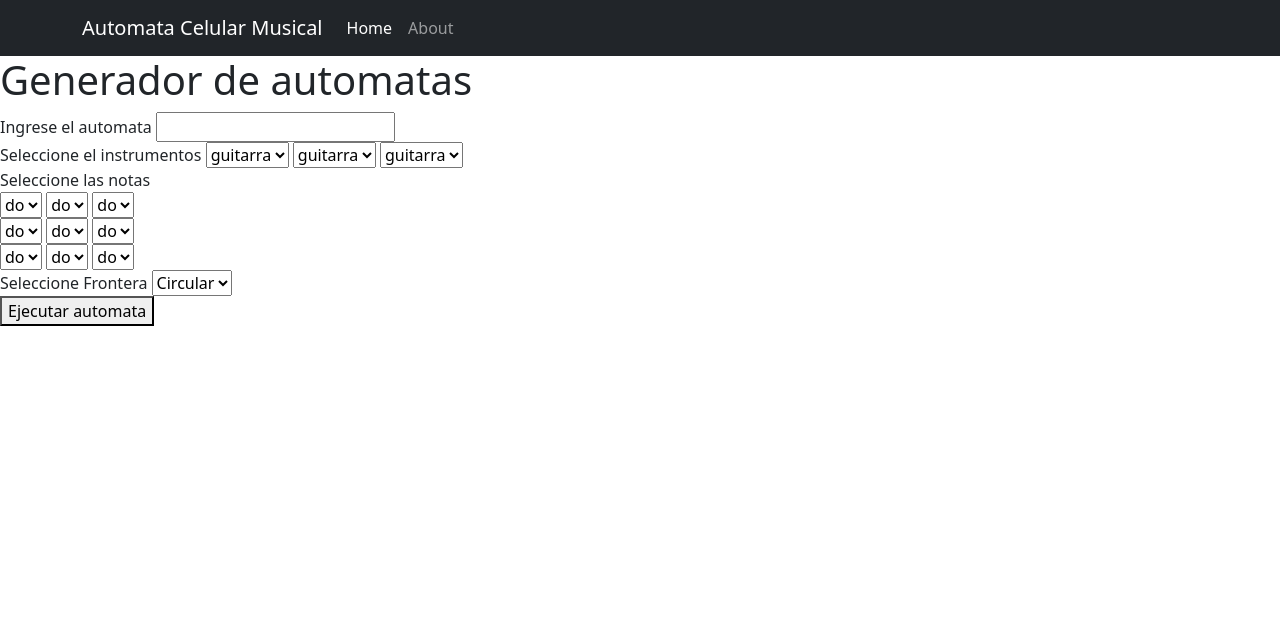
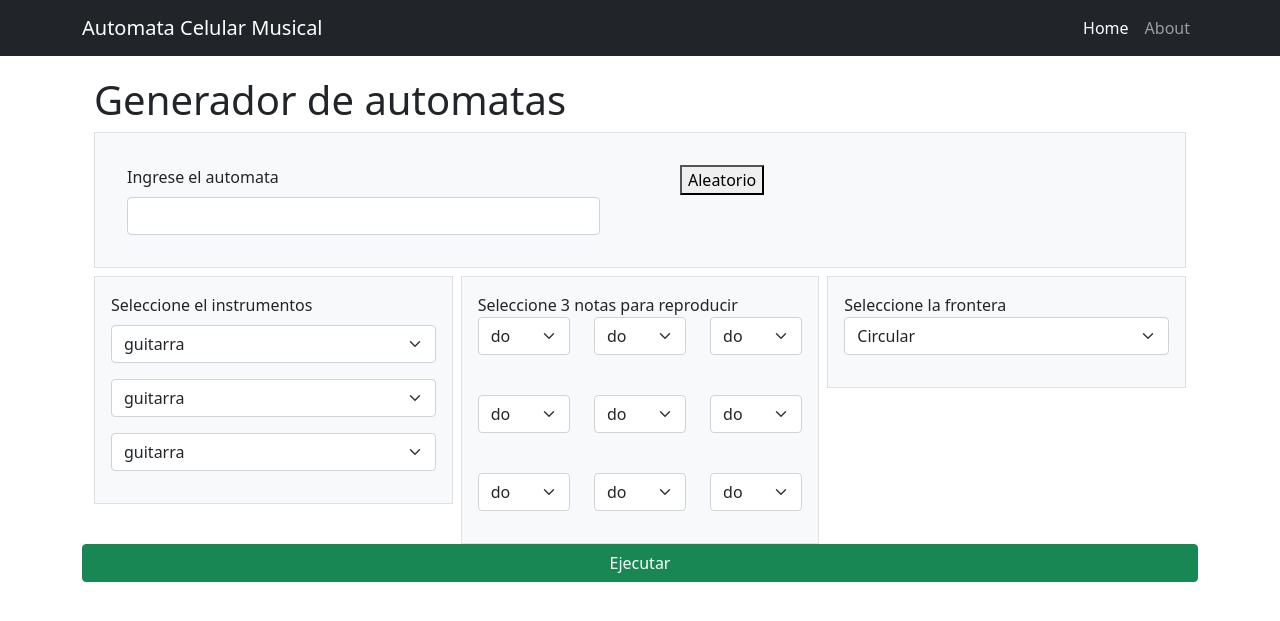
Before and after one commit to juanF18/Proyecto-Automatas, a Django app: page / in a window 1280 px wide. Shown: the top 621 px of the page. Run offline with Django 3.2, Linux system fonts and the light colour scheme.

Commit message:
creacion de todos los formularios de donde se van a extraer la informacion para generar el automara celular

```diff
--- a/automata_celular/urls.py
+++ b/automata_celular/urls.py
@@ -19,6 +19,7 @@ from interface import views
 
 urlpatterns = [
     #path('admin/', admin.site.urls),
-    path('about', views.about),
-    path('', views.home)
+    path('about', views.about, name='about'),
+    path('', views.home, name='home'),
+    path('home', views.home )
 ]
--- /dev/null
+++ b/interface/static/home.css
@@ -0,0 +1,3 @@
+#primario{
+    margin-top: 20px;
+}
--- a/interface/templates/about.html
+++ b/interface/templates/about.html
@@ -1,4 +1,4 @@
-{{% extends 'layout.html' %}} {% block content %}
+{% extends 'layout.html' %} {% block content %}
 
 <h1>soy about</h1>
 {% endblock content %}
--- a/interface/templates/home.html
+++ b/interface/templates/home.html
@@ -1,109 +1,155 @@
 {% extends 'layout.html' %} {% block content %}
-  <form>
-    <div>
+
+<div class="container mt-10" id="primario">
   <h1>Generador de automatas</h1>
-
-      <label for="automata">Ingrese el automata</label>
-      <input type="text" />
+  <div class="row g-2">
+    <div class="col-12">
+      <div class="p-3 border bg-light">
+        <div class="row gx-5">
+          <div class="col">
+            <div class="p-3 bg-light">
+              <label for="automata" class="form-label"
+                >Ingrese el automata</label
+              >
+              <input type="text" class="form-control" />
             </div>
-    <div>
-      <label for="instrumento">Seleccione el instrumentos</label>
-      <select name="instrumento1" id="isntrumento1">
+          </div>
+          <div class="col">
+            <div class="p-3 bg-light">
+              <button>Aleatorio</button>
+            </div>
+          </div>
+        </div>
+      </div>
+    </div>
+    <div class="col-4">
+      <div class="p-3 border bg-light">
+        <label for="instrumento" class="form-label"
+          >Seleccione el instrumentos</label
+        >
+        <select name="instrumento1" id="isntrumento1" class="form-select mb-3">
           <option value="1">guitarra</option>
           <option value="2">bateria</option>
           <option value="3">bajo</option>
           <option value="4">saxofon</option>
         </select>
-      <select name="instrumento2" id="isntrumento2">
+        <select name="instrumento2" id="isntrumento2" class="form-select mb-3">
           <option value="1">guitarra</option>
           <option value="2">bateria</option>
           <option value="3">bajo</option>
           <option value="4">saxofon</option>
         </select>
-      <select name="instrumento3" id="isntrumento3">
+        <select name="instrumento3" id="isntrumento3" class="form-select mb-3">
           <option value="1">guitarra</option>
           <option value="2">bateria</option>
           <option value="3">bajo</option>
           <option value="4">saxofon</option>
         </select>
       </div>
-  </form>
     </div>
-<div>
-  <form>
-    <label for="notas">Seleccione las notas</label>
-
-    <div>
-      <select name="nota1" id="nota1">
-        <option value="1">do</option>
-        <option value="2">re</option>
-        <option value="3">mi</option>
-        <option value="4">fa</option>
-      </select>
-      <select name="nota2" id="nota2">
-        <option value="1">do</option>
-        <option value="2">re</option>
-        <option value="3">mi</option>
-        <option value="4">fa</option>
-      </select>
-      <select name="nota3" id="nota4">
+    <div class="col-4">
+      <div class="p-3 border bg-light">
+        <label for="notas" class="label-control">
+          Seleccione 3 notas para reproducir
+        </label>
+        <div class="row">
+          <div class="col">
+            <select name="nota1" id="nota1" class="form-select mb-3">
               <option value="1">do</option>
               <option value="2">re</option>
               <option value="3">mi</option>
               <option value="4">fa</option>
             </select>
           </div>
-
-    <div>
-      <select name="nota4" id="nota4">
-        <option value="1">do</option>
-        <option value="2">re</option>
-        <option value="3">mi</option>
-        <option value="4">fa</option>
-      </select>
-      <select name="nota5" id="nota5">
-        <option value="1">do</option>
-        <option value="2">re</option>
-        <option value="3">mi</option>
-        <option value="4">fa</option>
-      </select>
-      <select name="nota6" id="nota6">
+          <div class="col">
+            <select name="nota2" id="nota2" class="form-select mb-3">
               <option value="1">do</option>
               <option value="2">re</option>
               <option value="3">mi</option>
               <option value="4">fa</option>
             </select>
           </div>
-
-    <div>
-      <select name="nota7" id="nota7">
-        <option value="1">do</option>
-        <option value="2">re</option>
-        <option value="3">mi</option>
-        <option value="4">fa</option>
-      </select>
-      <select name="nota8" id="nota8">
-        <option value="1">do</option>
-        <option value="2">re</option>
-        <option value="3">mi</option>
-        <option value="4">fa</option>
-      </select>
-      <select name="nota9" id="nota9">
+          <div class="col">
+            <select name="nota3" id="nota3" class="form-select mb-3">
               <option value="1">do</option>
               <option value="2">re</option>
               <option value="3">mi</option>
               <option value="4">fa</option>
             </select>
           </div>
-    <div>
-      <label for="frontera">Seleccione Frontera</label>
-      <select name="frontera" id="frontera">
+        </div>
+        <br />
+        <div class="row">
+          <div class="col">
+            <select name="nota4" id="nota4" class="form-select mb-3">
+              <option value="1">do</option>
+              <option value="2">re</option>
+              <option value="3">mi</option>
+              <option value="4">fa</option>
+            </select>
+          </div>
+          <div class="col">
+            <select name="nota5" id="nota5" class="form-select mb-3">
+              <option value="1">do</option>
+              <option value="2">re</option>
+              <option value="3">mi</option>
+              <option value="4">fa</option>
+            </select>
+          </div>
+          <div class="col">
+            <select name="nota6" id="nota6" class="form-select mb-3">
+              <option value="1">do</option>
+              <option value="2">re</option>
+              <option value="3">mi</option>
+              <option value="4">fa</option>
+            </select>
+          </div>
+        </div>
+        <br />
+        <div class="row">
+          <div class="col">
+            <select name="nota7" id="nota7" class="form-select mb-3">
+              <option value="1">do</option>
+              <option value="2">re</option>
+              <option value="3">mi</option>
+              <option value="4">fa</option>
+            </select>
+          </div>
+          <div class="col">
+            <select name="nota8" id="nota8" class="form-select mb-3">
+              <option value="1">do</option>
+              <option value="2">re</option>
+              <option value="3">mi</option>
+              <option value="4">fa</option>
+            </select>
+          </div>
+          <div class="col">
+            <select name="nota9" id="nota9" class="form-select mb-3">
+              <option value="1">do</option>
+              <option value="2">re</option>
+              <option value="3">mi</option>
+              <option value="4">fa</option>
+            </select>
+          </div>
+        </div>
+      </div>
+    </div>
+    <div class="col-4">
+      <div class="p-3 border bg-light">
+        <label for="frontera" class="label-control">
+          Seleccione la frontera
+        </label>
+        <br />
+        <select name="frontera" id="frontera" class="form-select mb-3">
           <option value="1">Circular</option>
           <option value="2">Espejo</option>
           <option value="3">Manual</option>
         </select>
       </div>
-  </form>
-  <button>Ejecutar automata</button>
-
+    </div>
+  </div>
+</div>
+<div class="d-grid gap-2">
+  <button class="btn btn-success" type="button">Ejecutar</button>
+</div>
 {% endblock %}
--- a/interface/templates/layout.html
+++ b/interface/templates/layout.html
@@ -1,3 +1,4 @@
+{% load static %}
 <!DOCTYPE html>
 <html lang="en">
   <head>
@@ -10,9 +11,11 @@
       integrity="sha384-1BmE4kWBq78iYhFldvKuhfTAU6auU8tT94WrHftjDbrCEXSU1oBoqyl2QvZ6jIW3"
       crossorigin="anonymous"
     />
+    <link rel="stylesheet" href="{% static 'home.css' %}" />
     <title>Projecto de automatas</title>
   </head>
   <body>
-    {% include 'partials/_navbar.html' %} {% block content %} {% endblock %}
+    {% include 'partials/_navbar.html' %}
+    <div class="container">{% block content %} {% endblock %}</div>
   </body>
 </html>
--- a/interface/templates/partials/_navbar.html
+++ b/interface/templates/partials/_navbar.html
@@ -1,6 +1,6 @@
 <nav class="navbar navbar-expand-lg navbar-dark bg-dark">
   <div class="container">
-    <a class="navbar-brand" href="#">Automata Celular Musical</a>
+    <a class="navbar-brand" href="{% url 'home' %}">Automata Celular Musical</a>
     <button
       class="navbar-toggler"
       type="button"
@@ -13,12 +13,16 @@
       <span class="navbar-toggler-icon"></span>
     </button>
     <div class="collapse navbar-collapse" id="navbarNav">
-      <ul class="navbar-nav">
+      <ul class="navbar-nav ms-auto">
         <li class="nav-item">
-          <a class="nav-link active" aria-current="page" href="#">Home</a>
+          <a class="nav-link active" aria-current="page" href="{% url 'home' %}"
+            >Home</a
+          >
         </li>
         <li class="nav-item">
-          <a class="nav-link">About</a>
+          <a class="nav-link" aria-current="page" href="{% url 'about' %}"
+            >About</a
+          >
         </li>
       </ul>
     </div>
```
Lines whose indentation alone changed are shown as unchanged.
